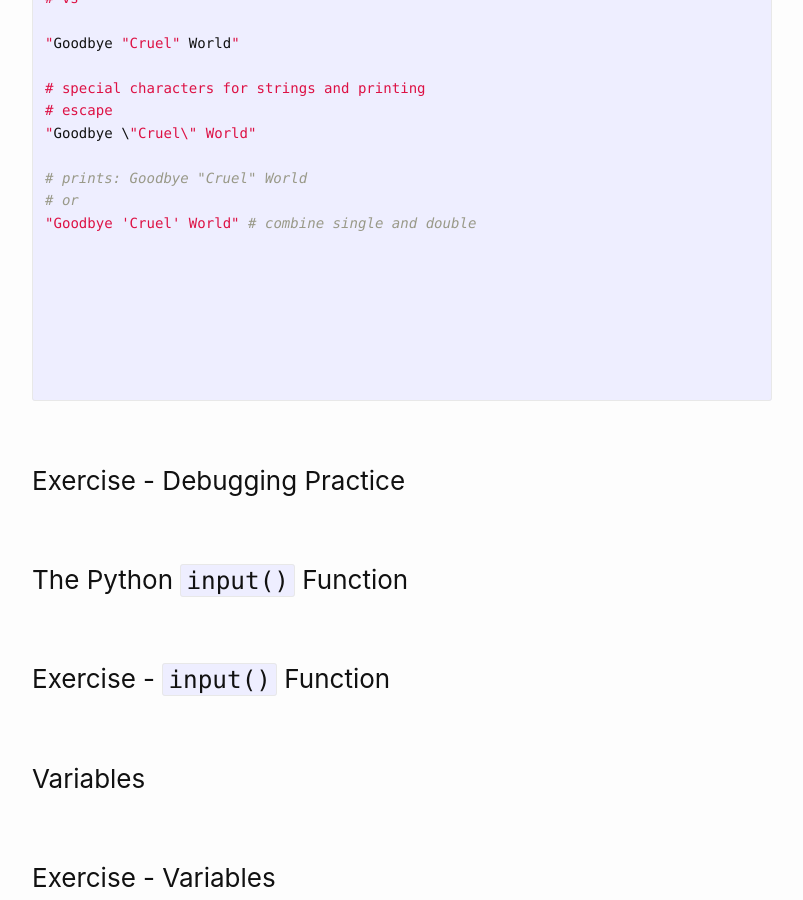
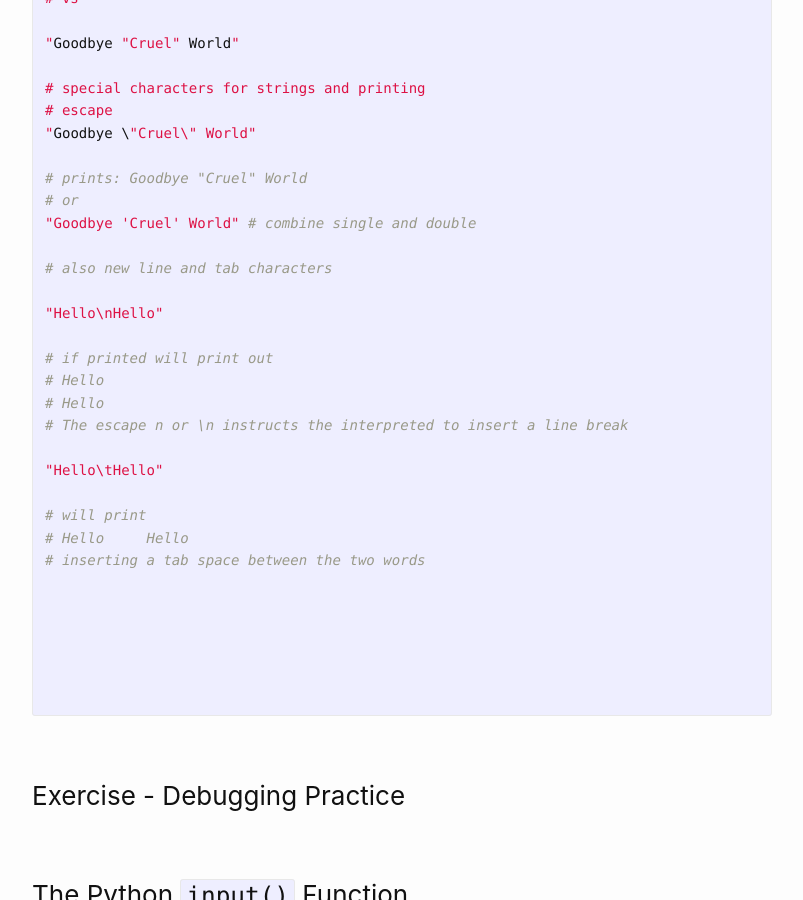
Before and after one commit to multum-non-multa/code, a Jekyll site: the page built from _posts/2021-08-18-printing-strings.md, in a window 1280 px wide and 900 px high, scrolled down 2254 px. Shown: the whole window, without its empty margins (238-1041 px from the left). Built offline with Jekyll 4.4.1, drawn with Linux system fonts in a browser that asks for light colours.

Commit message:
string and print page

````diff
--- a/_posts/2021-08-18-printing-strings.md
+++ b/_posts/2021-08-18-printing-strings.md
@@ -12,7 +12,7 @@ The idea is simply to take two inputs from the console and, after combining them
 Chicago
 > Enter the name of a pasta:
 Mostaccioli
- > You generated the title Mostaccioli Chicago
+> You generated the title Mostaccioli Chicago
 
 ```
 
@@ -99,6 +99,20 @@ print('a string to print')  # ... the right it
 # or
 "Goodbye 'Cruel' World" # combine single and double
 
+# also new line and tab characters
+
+"Hello\nHello"
+
+# if printed will print out
+# Hello
+# Hello
+# The escape n or \n instructs the interpreted to insert a line break
+
+"Hello\tHello"
+
+# will print
+# Hello     Hello
+# inserting a tab space between the two words
 
 
 
````
Also changed, not shown: 1 other file.
